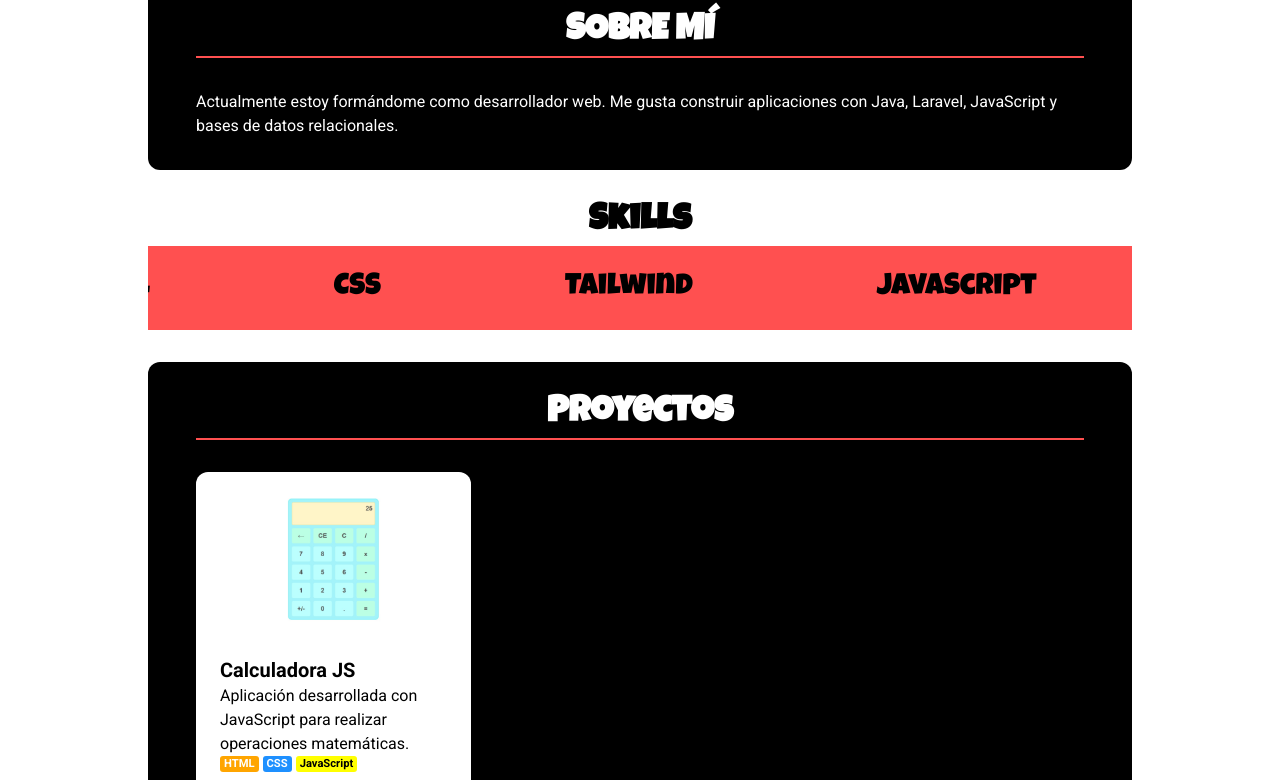
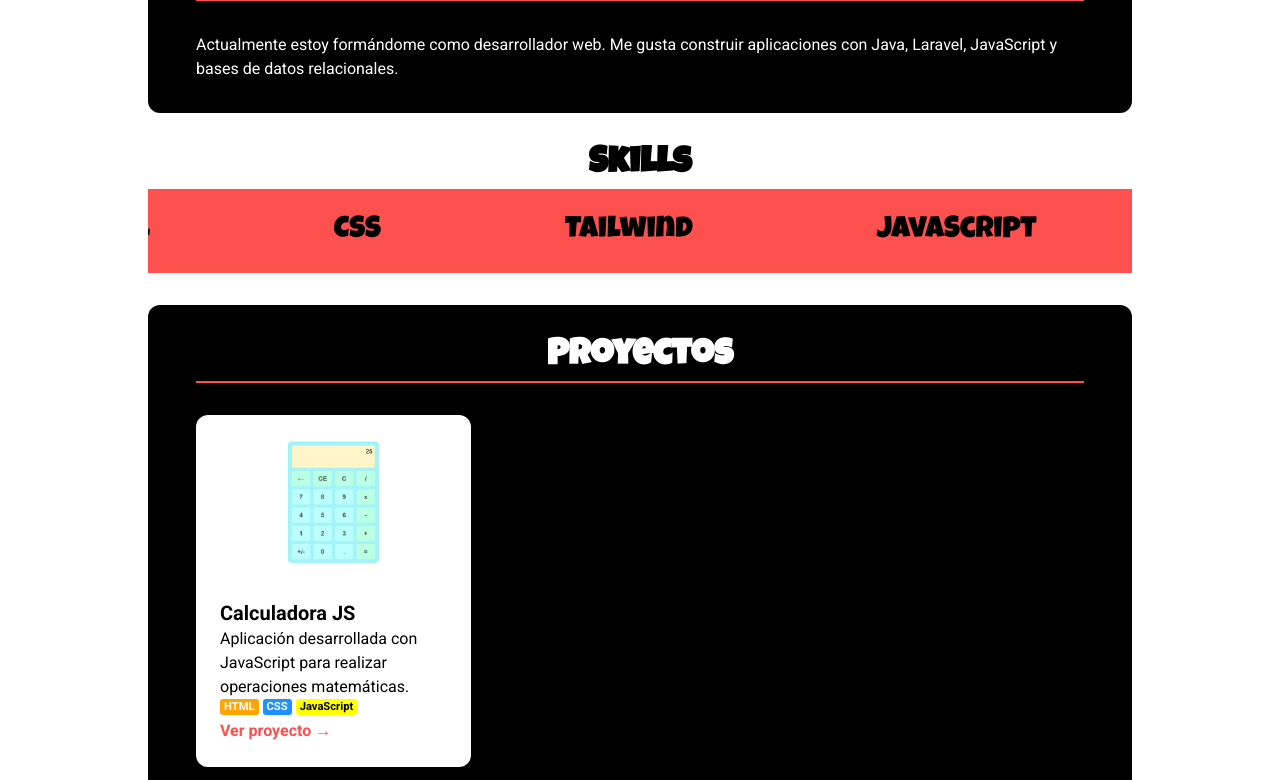
Before and after one commit to miguel844/Portfolio, a website: page index.html in a window 1280 px wide. Shown: the part 726-1506 px from the top of the page. Drawn offline with Linux system fonts and the light colour scheme.

Commit message:
reposition hero

```diff
--- a/index.html
+++ b/index.html
@@ -21,7 +21,7 @@
   <div id="navbar-container"></div>
 
   <!-- Contenido -->
-  <div class="w-full max-w-5xl mx-auto px-5 pt-14.25 flex flex-col grow">
+  <div class="w-full max-w-5xl mx-auto px-5 flex flex-col grow">
     <!-- Hero -->
     <section class="w-full mt-8">
       <div class="text-center">
```
Also changed, not shown: assets/img/haciendoLogo.svg.
